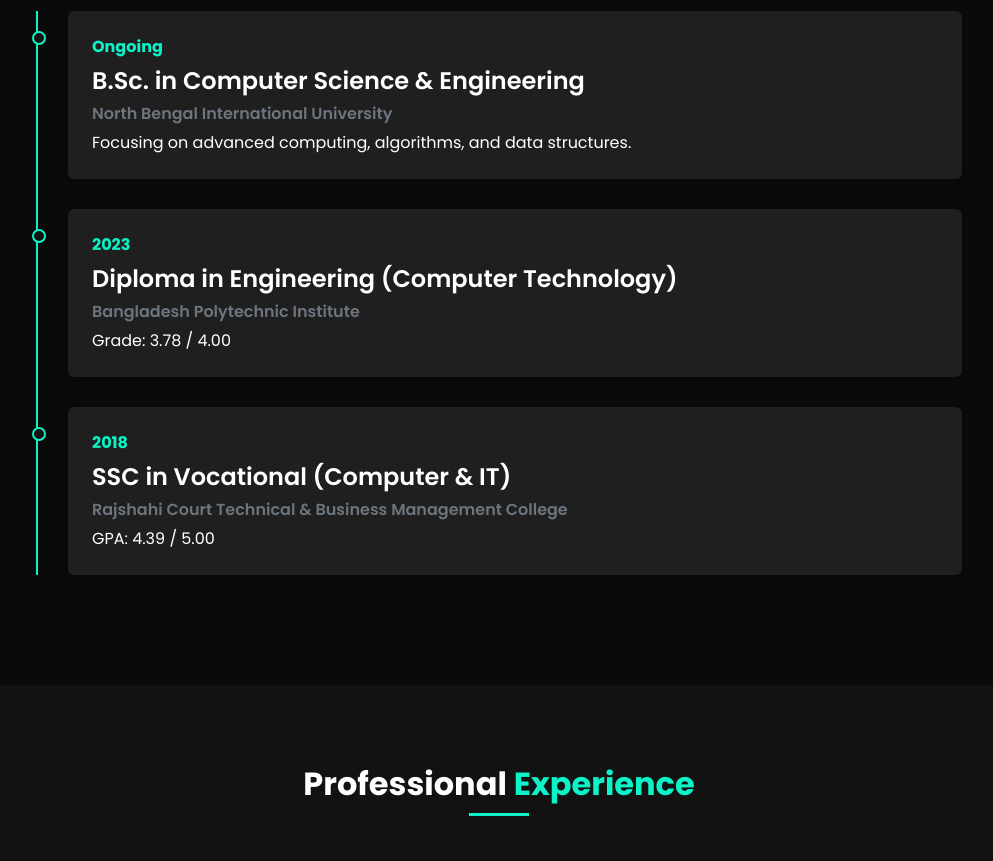
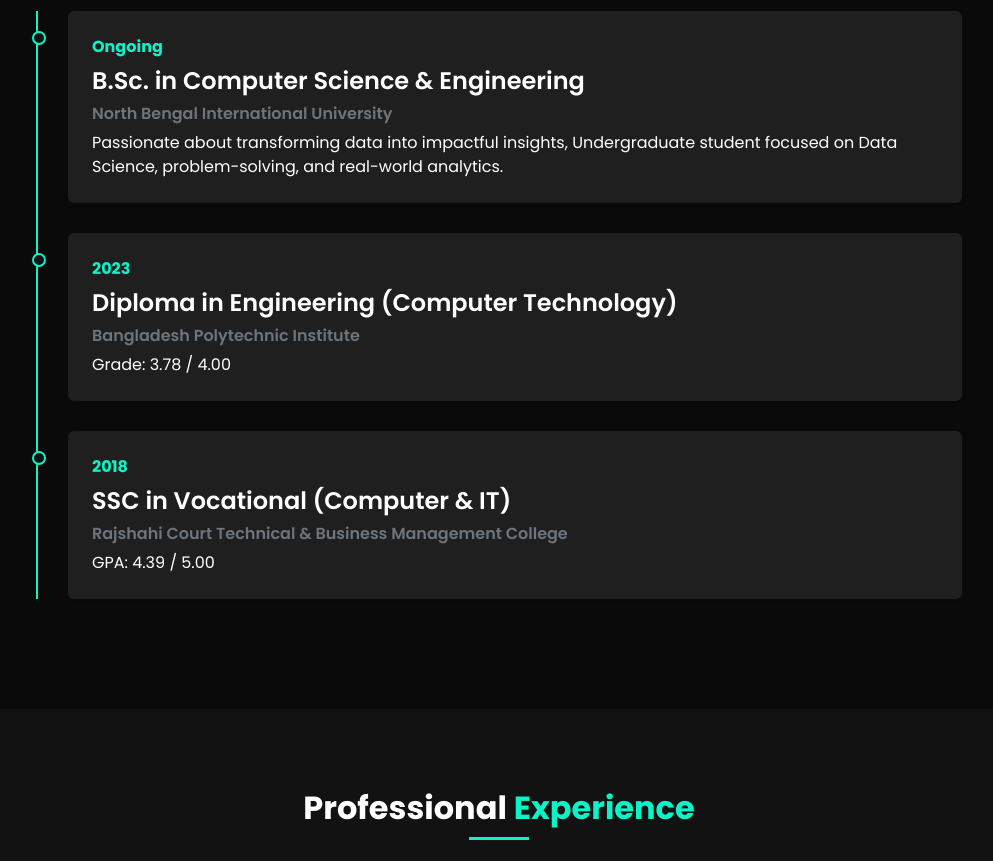
Before and after one commit to mdjubaerh8-blip/my-portfolio, a plain HTML site: page index.html in a window 1280 px wide. Shown: the part 1700-2561 px from the top of the page, without its empty margins (141-1134 px from the left). Drawn offline with nearby package versions, Linux system fonts and the light colour scheme.

```diff
--- a/index.html
+++ b/index.html
@@ -118,7 +118,7 @@
                                 <span class="date text-accent fw-bold">Ongoing</span>
                                 <h4 class="mt-2 text-white">B.Sc. in Computer Science & Engineering</h4>
                                 <h6 class="text-secondary">North Bengal International University</h6>
-                                <p class="mb-0 text-white">Focusing on advanced computing, algorithms, and data structures.</p>
+                                <p class="mb-0 text-white">Passionate about transforming data into impactful insights, Undergraduate student focused on Data Science, problem-solving, and real-world analytics.</p>
                             </div>
                         </div>
                         <div class="timeline-item">
```
